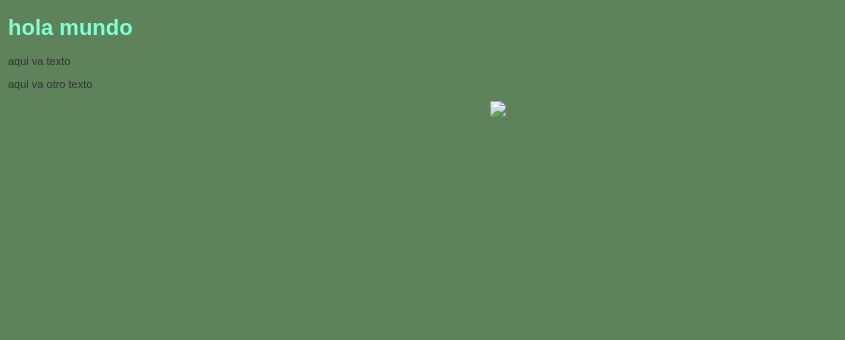
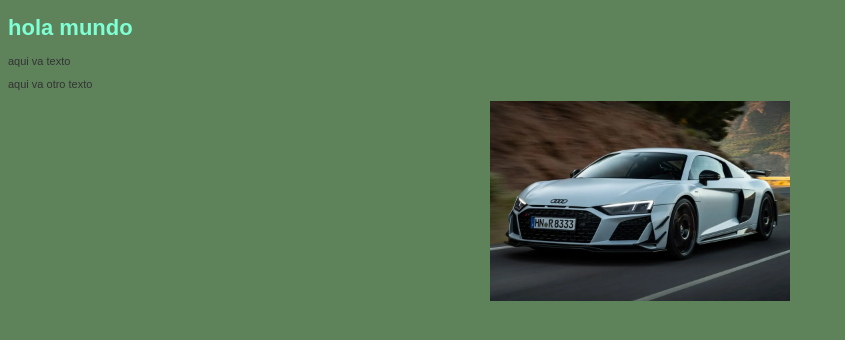
Before and after one commit to DDDDDDDDDD10/P-gina-web, a plain HTML site: page index.html in a window 1280 px wide. Shown: the whole page, without its empty margins (0-845 px from the left). Drawn offline with Linux system fonts and the light colour scheme.

Commit message:
Update index.html

```diff
--- a/index.html
+++ b/index.html
@@ -10,6 +10,6 @@
 <h1>hola mundo</h1>
 <p>aqui va texto</p>
 <p>aqui va otro texto</p>
-<img src="audi-r8-v10-gt-rwd-a.jpeg"
+<img src="audi-r8-v10-gt-rwd-a.jpg"
 </body>
 </html>
```
